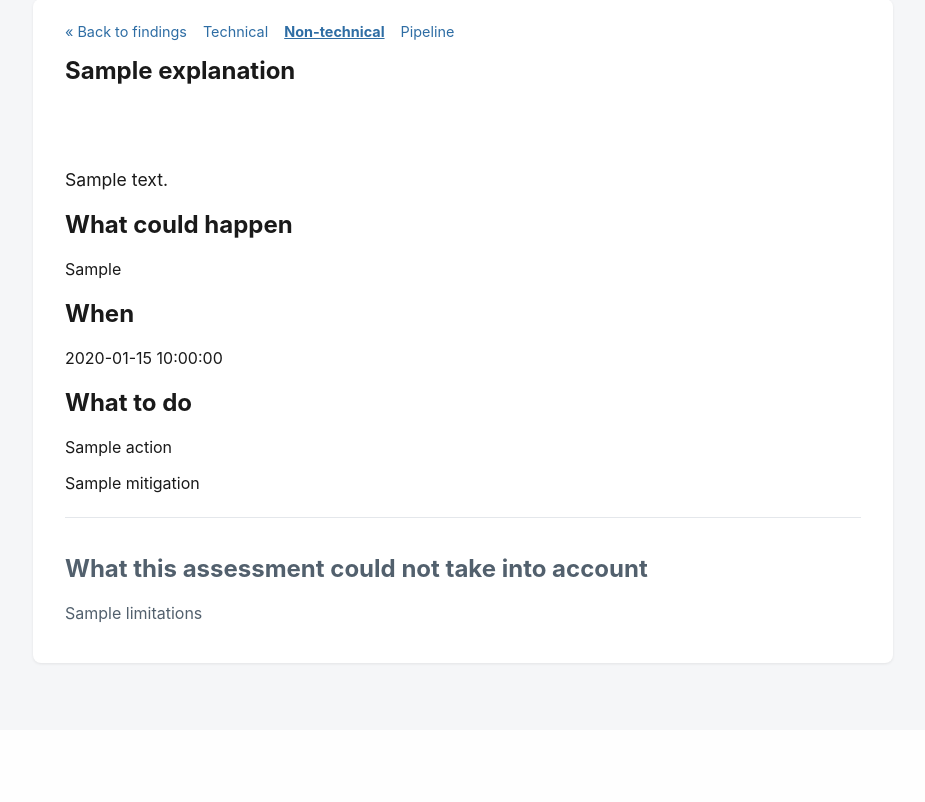
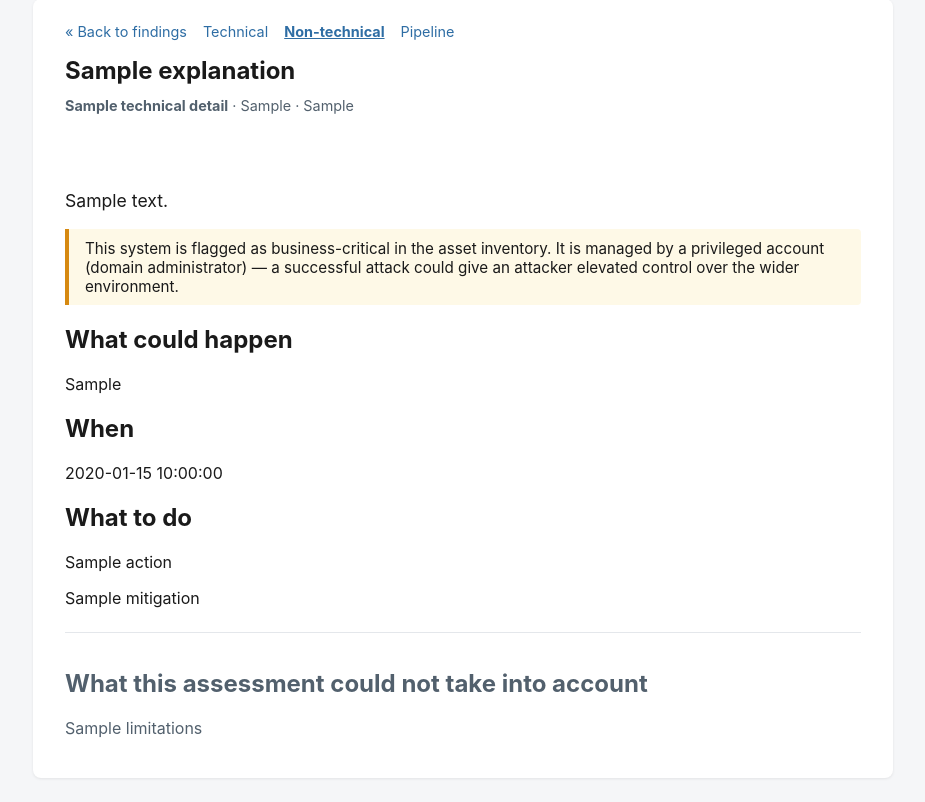
Before and after one commit to ryodc/thesis-vuln, a Flask app: template templates/nontechnical.html in a window 1280 px wide. Shown: the part 70-872 px from the top of the page, without its empty margins (177-1102 px from the left). Before the commit the page ends 735 px from the top, so only its background shows below. Run offline with Flask 3, Linux system fonts and the light colour scheme; the template is opened without the code that fills it: most values are stand-ins (such as "Sample title", 1, 10 or a date in 2020).

Commit message:
added assest inventory in non tech

```diff
--- a/explainer/explanation.py
+++ b/explainer/explanation.py
@@ -346,8 +346,11 @@
         "cvss_score": finding.cvss_score,
         "severity_band": finding.severity_band,
         "status": finding.status,
+        "hostname": finding.hostname,
         "operating_system": finding.operating_system,
         "asset_environment": finding.asset_environment,
+        "asset_business_critical": finding.asset_business_critical,
+        "asset_owner_privileged": finding.asset_owner_privileged,
         "days_open": finding.days_open,
         "threshold_days": finding.threshold_days,
         "solution_text": finding.solution_text,
--- a/static/style.css
+++ b/static/style.css
@@ -176,6 +176,22 @@
   font-size: 1.1rem;
 }
 
+.system-context {
+  color: #52606d;
+  font-size: 0.9rem;
+  margin-top: -0.5rem;
+  margin-bottom: 0.75rem;
+}
+
+.cmdb-context {
+  background: #fef9e7;
+  border-left: 4px solid #d68910;
+  padding: 0.6rem 1rem;
+  margin: 0.75rem 0 1rem;
+  font-size: 0.95rem;
+  border-radius: 0 4px 4px 0;
+}
+
 .limitations {
   border-top: 1px solid #e4e7eb;
   padding-top: 1rem;
@@ -279,6 +295,26 @@
   background: #f4f6f7;
 }
 
+.toggle-btn {
+  width: 28px;
+  height: 28px;
+  padding: 0;
+  border: 1px solid #cbd2d9;
+  border-radius: 50%;
+  background: #f0f4f8;
+  color: #52606d;
+  cursor: pointer;
+  display: inline-flex;
+  align-items: center;
+  justify-content: center;
+  margin-bottom: 0.5rem;
+}
+
+.toggle-btn:hover {
+  background: #e4e7eb;
+  color: #1f2933;
+}
+
 .pipeline-quote {
   margin: 0.5rem 0 0.75rem 0;
   padding: 0.6rem 1rem;
--- a/templates/nontechnical.html
+++ b/templates/nontechnical.html
@@ -14,9 +14,32 @@
   {% endif %}
 
   <h1>{{ explanation.title or "Security finding" }}</h1>
+
+  {# System context line — one line, no jargon #}
+  {% set td = explanation.technical_detail %}
+  {% if td.hostname or td.operating_system or td.asset_environment %}
+  <p class="system-context">
+    {%- if td.hostname %}<strong>{{ td.hostname }}</strong>{% endif %}
+    {%- if td.operating_system %} &middot; {{ td.operating_system }}{% endif %}
+    {%- if td.asset_environment %} &middot; {{ td.asset_environment }}{% endif %}
+  </p>
+  {% endif %}
+
   <p class="badge {{ badge_class }}">{{ explanation.urgency | upper }}</p>
 
   <p class="risk-summary">{{ explanation.risk_summary }}</p>
+
+  {# CMDB context — only shown when the asset inventory added something meaningful #}
+  {% if td.asset_business_critical or td.asset_owner_privileged %}
+  <p class="cmdb-context">
+    {% if td.asset_business_critical %}
+      This system is flagged as business-critical in the asset inventory.
+    {% endif %}
+    {% if td.asset_owner_privileged %}
+      It is managed by a privileged account (domain administrator) &mdash; a successful attack could give an attacker elevated control over the wider environment.
+    {% endif %}
+  </p>
+  {% endif %}
 
   <section class="consequence">
     <h2>What could happen</h2>
@@ -42,5 +65,6 @@
     <p>{{ explanation.limitations }}</p>
   </section>
   {% endif %}
+
 </article>
 {% endblock %}
```
Also changed, not shown: templates/pipeline.html (+30 -0 lines), tests/golden/isd_a.json (+48 -45 lines), tests/golden/isd_b.json (+50 -47 lines), tests/golden/isd_c.json (+48 -45 lines), tests/golden/synthetic_a.json (+47 -44 lines), tests/golden/synthetic_b.json (+48 -45 lines), tests/golden/synthetic_c.json (+48 -45 lines).
